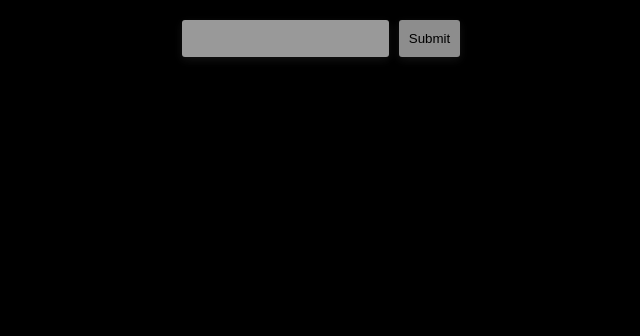
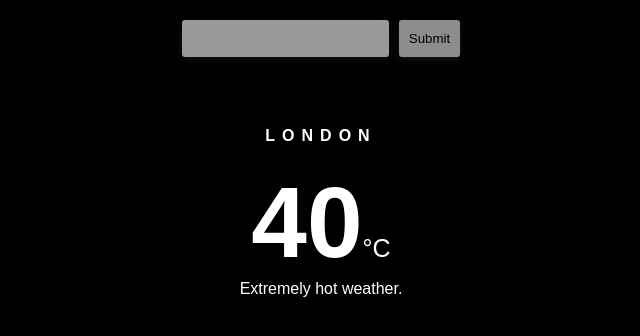
Before and after one commit to trinayau/react-weather, a React (Create React App) app in the folder weather-app/: page / in a window 1280 px wide. Shown: the top 336 px of the page, without its empty margins (319-959 px from the left). Built offline with nearby package versions, Linux system fonts and the light colour scheme; no server answers.

Commit message:
added unsplash background component

```diff
--- a/weather-app/package.json
+++ b/weather-app/package.json
@@ -6,6 +6,8 @@
     "@testing-library/jest-dom": "^5.16.4",
     "@testing-library/react": "^13.3.0",
     "@testing-library/user-event": "^13.5.0",
+    "axios": "^0.27.2",
+    "dotenv": "^16.0.1",
     "react": "^18.2.0",
     "react-dom": "^18.2.0",
     "react-scripts": "5.0.1",
--- a/weather-app/src/App.css
+++ b/weather-app/src/App.css
@@ -7,6 +7,15 @@ body {
   font-family: 'Titillium Web', sans-serif;
   font-size: 16px;
   color: white;
+}
+
+h1 {
+  text-align: center;
+  padding-top: 20px;
+}
+
+p {
+  text-align: center;
 }
 
 /* City input form*/
@@ -48,3 +57,32 @@ button {
 button:hover {
   background-color: white;
 }
+
+/* Info styles*/
+.info {
+  margin: 70px 0;
+}
+
+.city {
+  text-transform: uppercase;
+  font-weight: 900;
+  letter-spacing: 7px;
+  margin: 0;
+}
+
+.desc {
+  margin: 0;
+  font-weight: 300;
+}
+
+
+.temp-container {
+  text-align: center;
+  padding-top: 20px;
+}
+.temp {
+
+  font-size: 100px;
+  font-weight: 900;
+  margin: -20px 0 0 0;
+}
--- a/weather-app/src/App.js
+++ b/weather-app/src/App.js
@@ -1,11 +1,13 @@
 import './App.css';
-import {Searchbar} from './components';
+import {Searchbar, Info, Background} from './components';
 
 function App() {
   return (
     <div className="App">
       <header className="App-header">
       <Searchbar/>
+      <Info/>
+      <Background/>
       </header>
     </div>
   );
--- /dev/null
+++ b/weather-app/src/components/Background/index.js
@@ -0,0 +1,44 @@
+import {useState, useEffect} from 'react';
+import axios from 'axios';
+
+const Background = () => {
+
+    const [backgroundUrl, setBackgroundUrl] = useState('');
+    const [city, setCity] = useState('London');
+
+
+    useEffect(() => {
+        async function searchApi(searchString) {
+            try{
+                const result = await axios.get(`https://api.unsplash.com/search/photos/?query=${city}&client_id=${process.env.REACT_APP_UNSPLASH_KEY}`);
+                const randomPhoto = result.data.results[Math.floor(Math.random() * result.data.results.length)].urls.raw;
+                console.log(randomPhoto)
+                setBackgroundUrl(randomPhoto);
+
+            }catch(err){
+                console.error(err)
+            }
+        }
+        searchApi(city);
+    }, [city]);
+
+    const divStyle = {
+        color: 'blue',
+        backgroundImage: `linear-gradient(rgba(0, 0, 0, 0.15), rgba(0, 0, 0, 0.85)), url(${backgroundUrl})`,
+        backgroundSize: "cover",
+        backgroundRepeat: "no-repeat",
+        backgroundPosition: "center center",
+        position: "absolute",
+        top: 0,
+        left: 0,
+        zIndex: -100,
+        width: "100%",
+        height: "100%"
+      };
+    return ( <>
+          <div style={divStyle}>
+    </div>
+    </> );
+}
+
+export default Background;
--- /dev/null
+++ b/weather-app/src/components/Description/index.js
@@ -0,0 +1,11 @@
+const Description = () => {
+    return ( <>
+        <div className="description">
+        <div className="descContainer">
+        <p className="desc">Extremely hot weather.</p>
+      </div>
+        </div>
+    </> );
+}
+
+export default Description;
--- /dev/null
+++ b/weather-app/src/components/Info/index.js
@@ -0,0 +1,14 @@
+import {Description} from '../../components'
+
+const Info = () => {
+    return (
+    <div className="info">
+        <p className="city">London</p>
+        <div className="temp-container">
+        <span className="temp">40</span><span style={{ fontSize: "25px" }}>°C</span>
+        <Description/>
+        </div>
+    </div> );
+}
+
+export default Info;
--- a/weather-app/src/components/index.js
+++ b/weather-app/src/components/index.js
@@ -1 +1,4 @@
 export {default as Searchbar} from './Searchbar';
+export {default as Info} from './Info';
+export {default as Description} from './Description';
+export {default as Background} from './Background';
```
Also changed, not shown: 2 other files (tests, documents, lock files or other folders).
